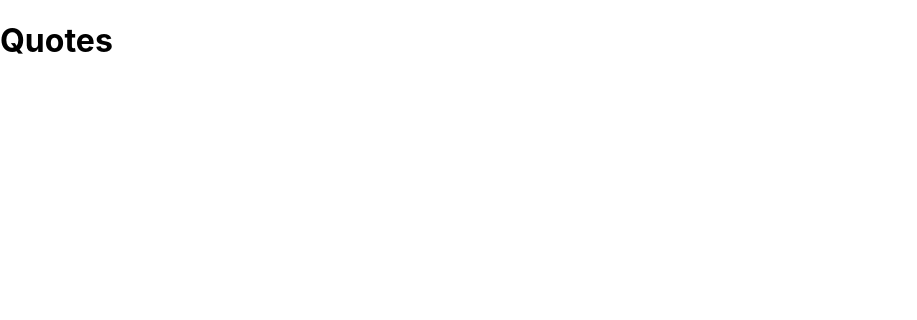
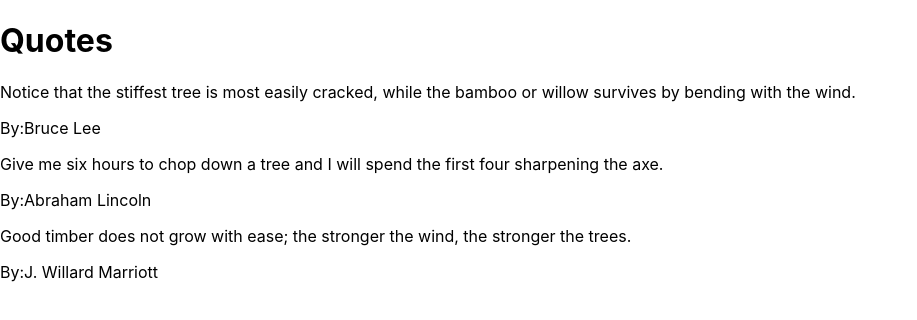
Before and after one commit to Laphatradap/codaisseur_week3_assignment, a React (Create React App) app: page / in a window 1280 px wide. Shown: the top 320 px of the page, without its empty margins (0-917 px from the left). Built offline with nearby package versions, Linux system fonts and the light colour scheme.

Commit message:
Step 2: Adding QuoteSearcher and Quote components

```diff
--- a/src/App.js
+++ b/src/App.js
@@ -1,9 +1,11 @@
 import React from "react";
+import QuoteSearcher from "./components/QuoteSearcher";
 
 function App() {
   return (
     <div>
       <h1>Quotes</h1>
+      <QuoteSearcher />
     </div>
   );
 }
--- /dev/null
+++ b/src/components/Quote.js
@@ -0,0 +1,13 @@
+import React, { Component } from 'react'
+
+export default class Quote extends Component {
+  render() {
+    //console.log("props of Quote", this.props)
+    return (
+      <div>
+        <p>{this.props.quoteText}</p>
+        <p>By:{this.props.quoteAuthor}</p>
+      </div>
+    )
+  }
+}
--- /dev/null
+++ b/src/components/QuoteSearcher.js
@@ -0,0 +1,43 @@
+import React, { Component } from "react";
+import Quote from './Quote'
+
+export default class QuoteSearcher extends Component {
+  state = {
+    quotes: [
+      {
+        _id: "5d91b45d9980192a317c8acc",
+        quoteText:
+          "Notice that the stiffest tree is most easily cracked, while the bamboo or willow survives by bending with the wind.",
+        quoteAuthor: "Bruce Lee"
+      },
+      {
+        _id: "5d91b45d9980192a317c8abe",
+        quoteText:
+          "Give me six hours to chop down a tree and I will spend the first four sharpening the axe.",
+        quoteAuthor: "Abraham Lincoln"
+      },
+      {
+        _id: "5d91b45d9980192a317c8955",
+        quoteText:
+          "Good timber does not grow with ease; the stronger the wind, the stronger the trees.",
+        quoteAuthor: "J. Willard Marriott"
+      }
+    ]
+  };
+
+  render() {
+    const quoteList = this.state.quotes.map(quote => {
+      return (
+        <Quote
+        quoteText = {quote.quoteText}
+        quoteAuthor = {quote.quoteAuthor}
+      />
+      )
+    })
+    return (
+    <div>
+    {quoteList}
+    </div>
+    )
+  }
+}
```
